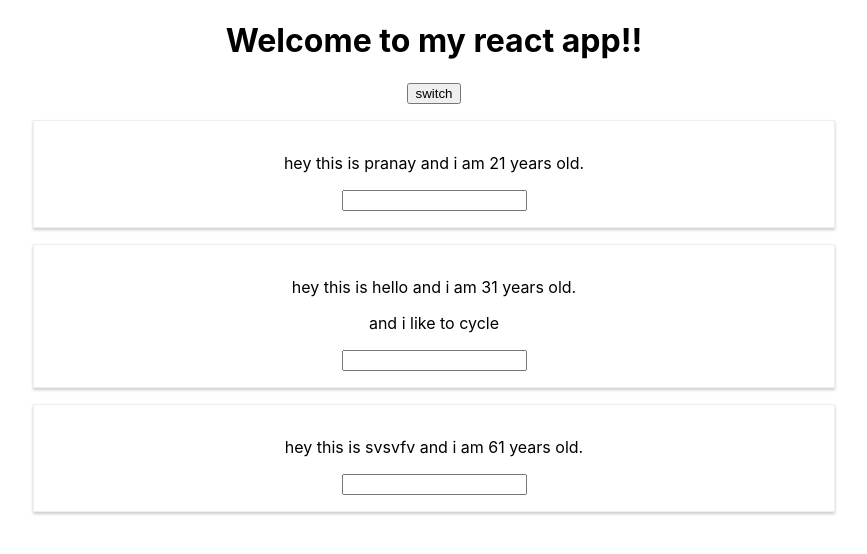
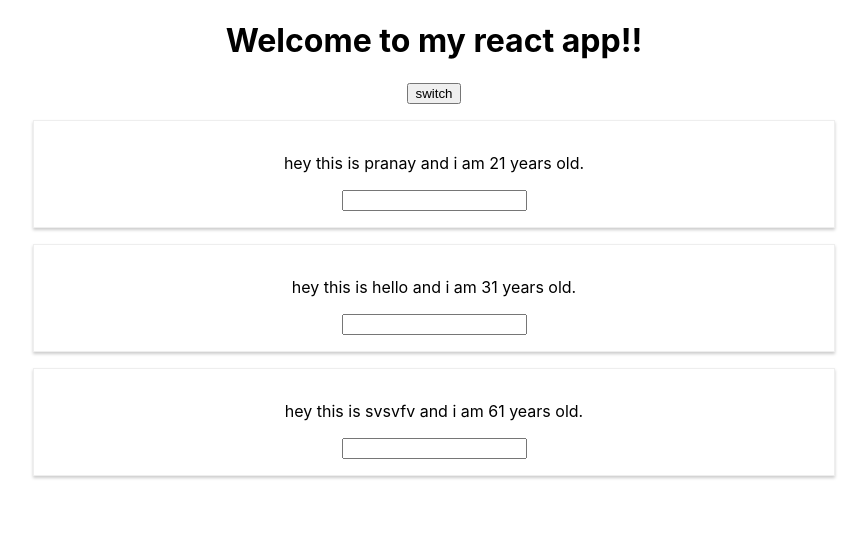
Before and after one commit to pranay101/Burger-Builder, a React (Create React App) app in the folder first/: page / in a window 1280 px wide. Both pictures are taken after a click on the button "switch". Shown: the top 554 px of the page, without its empty margins (206-1073 px from the left). Built offline with nearby package versions, Linux system fonts and the light colour scheme.

Commit message:
day 4 everything before assignment

```diff
--- a/first/src/App.js
+++ b/first/src/App.js
@@ -5,9 +5,9 @@ import Person from "./Person/Person";
 class App extends Component {
   state = {
     person: [
-      { name: "pranay", age: "21" },
-      { name: "hello", age: "31" },
-      { name: "svsvfv", age: "61" },
+      { id: 'vfvddfv', name: "pranay", age: "21" },
+      { id: 'dfvdvdv', name: "hello", age: "31" },
+      { id: 'vdsbsrb', name: "svsvfv", age: "61" },
     ],
     showPerson: false,
   };
@@ -16,14 +16,22 @@ class App extends Component {
     const defaultstate = this.state.showPerson;
     this.setState({ showPerson: !defaultstate });
   };
-  usernameChangedHandler = (event) => {
-    this.setState({
-      person: [
-        { name: event.target.value, age: "21" },
-        { name: "hello", age: "31" },
-        { name: "svsvfv", age: "61" },
-      ],
-    });
+  usernameChangedHandler = (event,id) => {
+    const personIndex = this.state.person.findIndex( p =>{return p.id === id})
+    const person = {
+      ...this.state.person[personIndex],
+    }
+
+    person.name = event.target.value;
+    const persons = [...this.state.person]
+    persons[personIndex] = person
+    this.setState({person:persons});
+  };
+
+  deletePersonHandler = (personIndex) => {
+    const person = this.state.person.slice();
+    person.splice(personIndex, 1);
+    this.setState({ person: person })
   };
 
   render() {
@@ -31,23 +39,16 @@ class App extends Component {
     if (this.state.showPerson) {
       person = (
         <div>
-          <Person
-            name={this.state.person[0].name}
-            age={this.state.person[0].age}
-            changed={this.usernameChangedHandler}
-          />
-          <Person
-            name={this.state.person[1].name}
-            age={this.state.person[1].age}
-            changed={this.usernameChangedHandler}
-          >
-            and i like to cycle
-          </Person>
-          <Person
-            name={this.state.person[2].name}
-            age={this.state.person[2].age}
-            changed={this.usernameChangedHandler}
-          />
+          {
+            this.state.person.map((ele, index) => {
+              return <Person
+                name={ele.name}
+                age={ele.age}
+                key={ele.id}
+                click={() => { this.deletePersonHandler(index) }}
+                changed ={(event) => this.usernameChangedHandler(event,ele.id)}/>
+            })
+          }
         </div>
       );
     }
```
